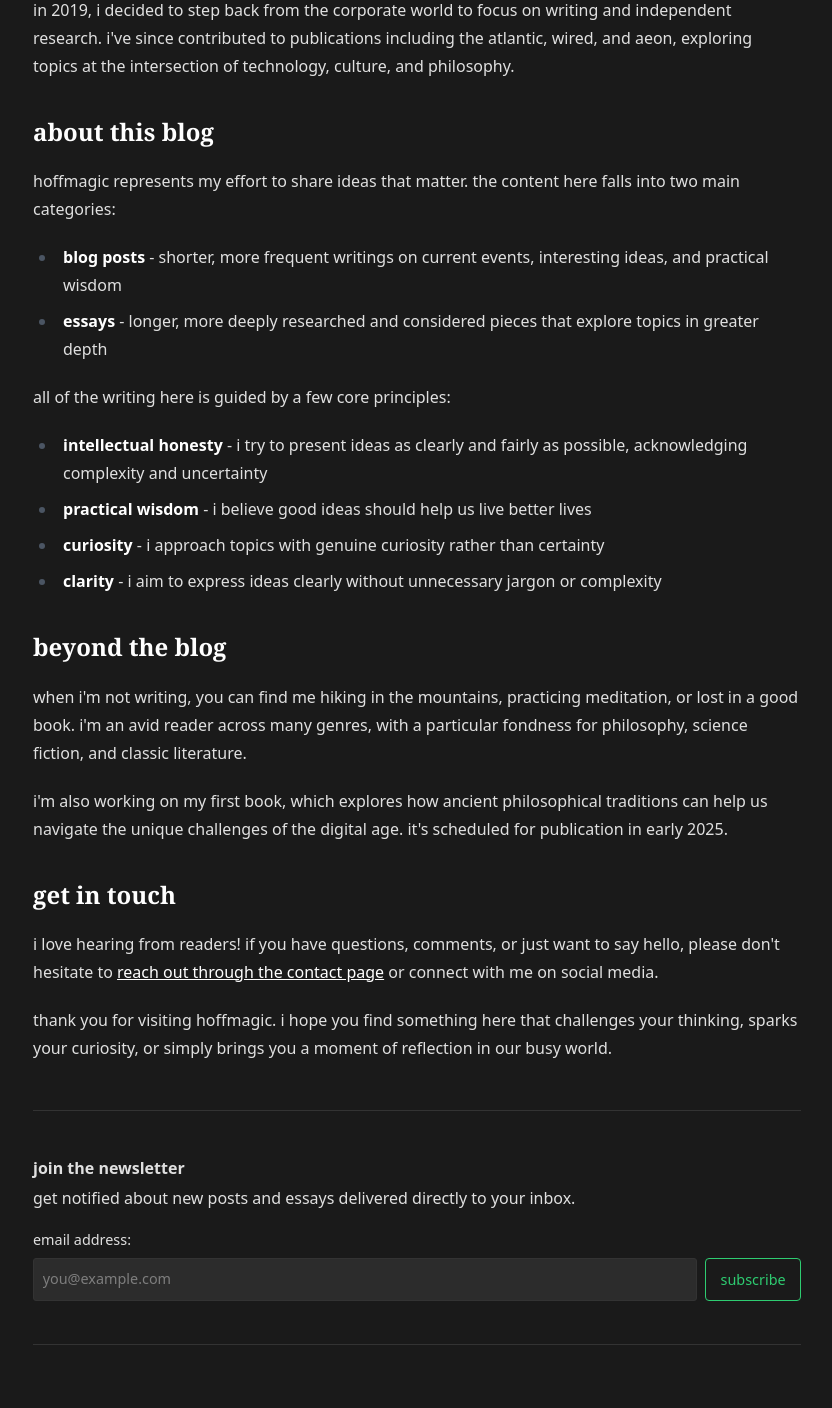
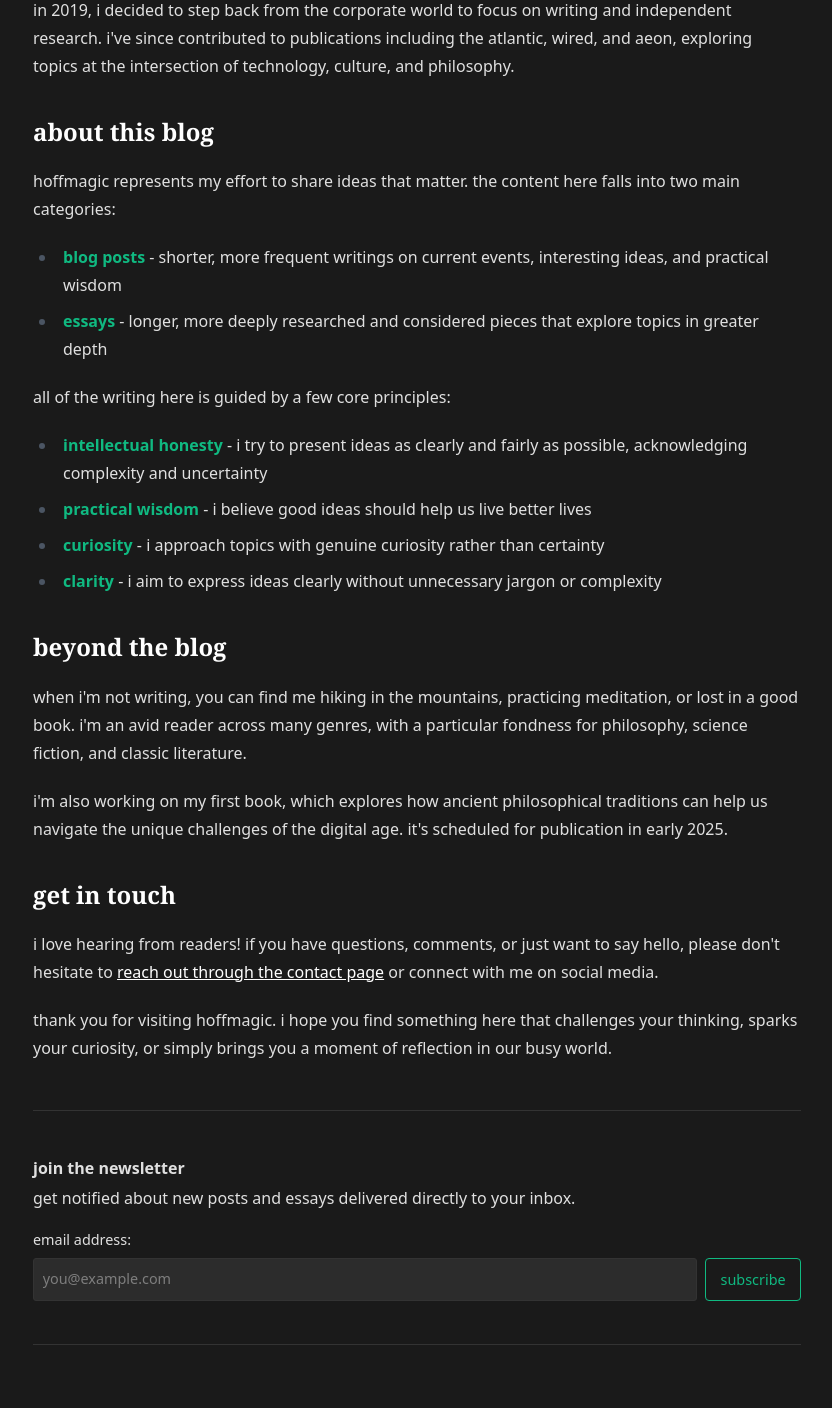
Before and after one commit to h0ffmann/hoffmagic, a FastAPI app: template src/hoffmagic/templates/about.html in a window 1280 px wide. Shown: the part 912-2320 px from the top of the page, without its empty margins (223-1055 px from the left). Run offline with FastAPI, Linux system fonts and the light colour scheme; the template is opened without the code that fills it, so the values that code supplies are empty; parts of the project's set-up code (start-up, migrations or seed data) failed here and were passed over.

Commit message:
style: update accent colors and bold text styling

```diff
--- a/src/hoffmagic/static/css/minimalist.css
+++ b/src/hoffmagic/static/css/minimalist.css
@@ -7,7 +7,7 @@
     --color-bg-secondary: #2c2c2c; /* Match Tailwind */
     --color-text-primary: #e0e0e0; /* Match Tailwind */
     --color-text-secondary: #a0a0a0;
-    --color-accent: #2ecc71;
+    --color-accent: #10b981; /* Consistent green accent color */
     --color-border: #333333;
     --color-border-light: #444444; /* Lighter border for subtle separators */
     --font-sans: ui-sans-serif, system-ui, sans-serif;
@@ -41,6 +41,7 @@ a {
 }
 
 a:hover {
+    color: color-mix(in srgb, var(--color-accent) 80%, white);
     text-decoration: underline;
 }
 
@@ -77,6 +78,12 @@ a:hover {
 .prose p {
     margin-bottom: 1.25em;
     color: var(--color-text-primary); /* Ensure prose paragraphs have primary text color */
+}
+
+.prose strong,
+.prose b {
+    color: var(--color-accent);
+    font-weight: 600;
 }
 
 pre, code, .prose pre, .prose code {
@@ -295,8 +302,7 @@ button:hover, input[type="submit"]:hover {
     position: absolute;
     width: 18px;
     height: 18px;
-    /* Keep the button green */
-    background-color: #10b981;  /* Tailwind's emerald-500 color */
+    background-color: var(--color-accent);
     border-radius: 50%;
     top: 1px;
     left: 1px;
```
